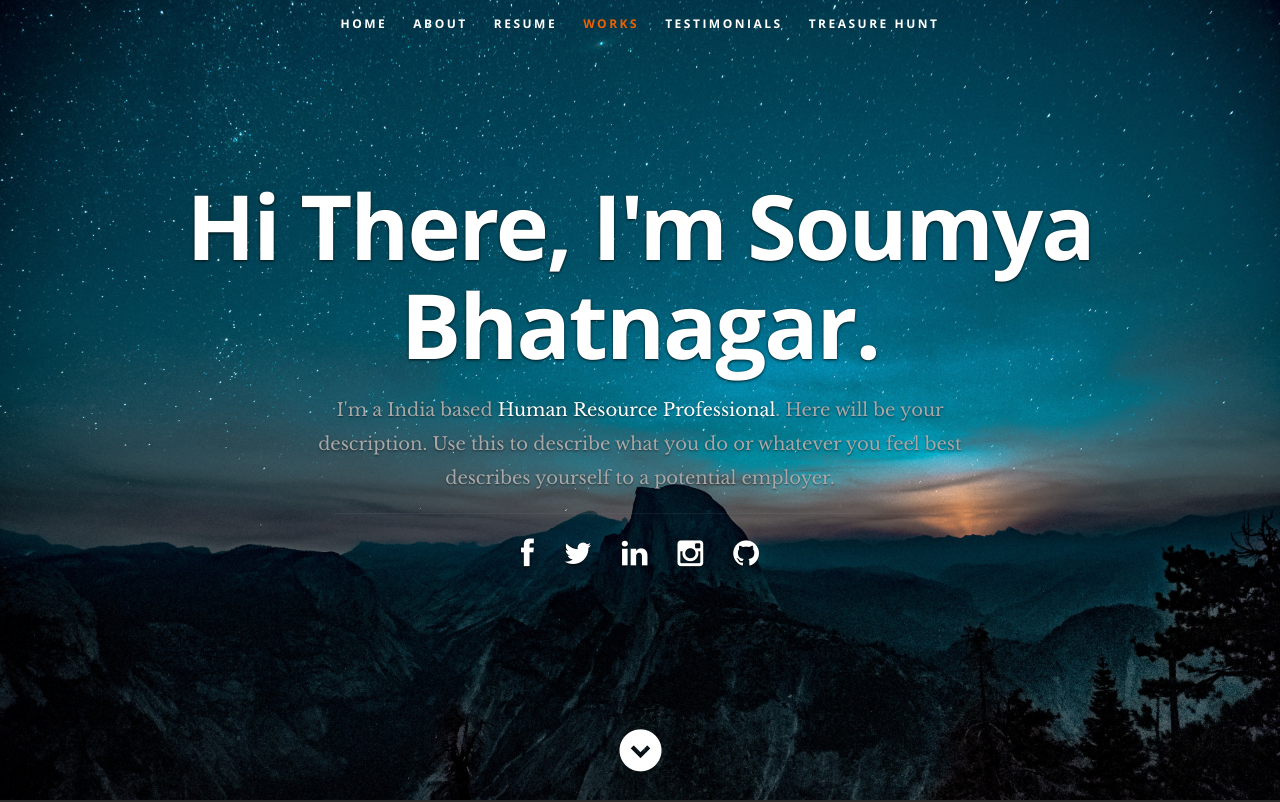
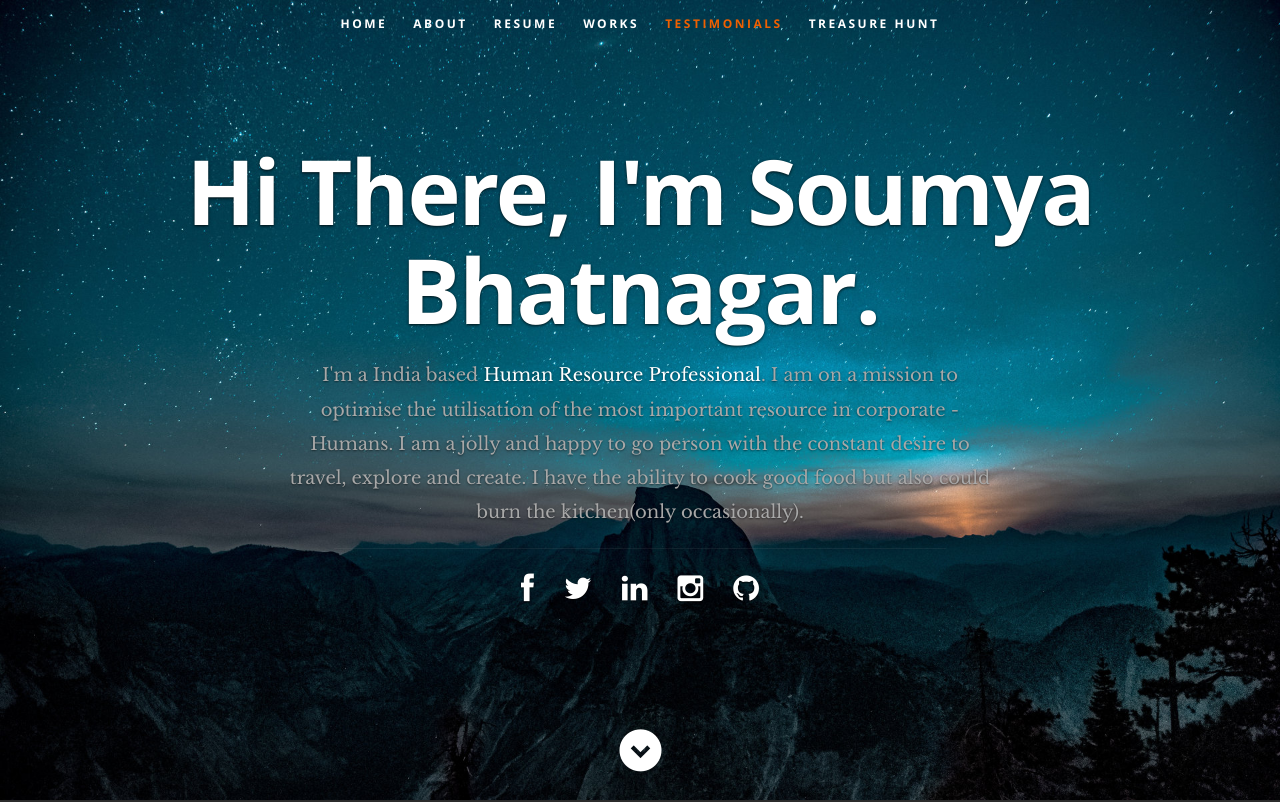
Before and after one commit to soumyabhatnagar/me, a React (Create React App) app: page / in a window 1280 px wide. Shown: the top 802 px of the page. Built offline with nearby package versions, Linux system fonts and the light colour scheme.

Commit message:
Added testimonials and updated treasure hunt

```diff
--- a/public/css/layout.css
+++ b/public/css/layout.css
@@ -814,6 +814,14 @@ call-to-action .button {
     color: #EBEEEE;
     margin-bottom: 6px;
 }
+
+.description-text {
+    font-family: 'librebaskerville-italic', serif;
+    padding: 0;
+    font-size: 18px;
+    line-height: 36px;
+    color: #fff
+}
 /*#treasureHunt h1 span { display: none; }*/
 /*#treasureHunt h1:before {*/
 /*    font-family: 'FontAwesome';*/
@@ -1137,3 +1145,8 @@ footer .social-links li:first-child { margin-left: 0; }
     position: relative;
     margin-left: 21%;
 }
+
+.happy-birthday-image-class {
+    width: 75% !important;
+    margin-left: -15%;
+}
--- a/public/resumeData.json
+++ b/public/resumeData.json
@@ -2,7 +2,7 @@
   "main": {
     "name": "Soumya Bhatnagar",
     "occupation": "Human Resource Professional",
-    "description": "Here will be your description. Use this to describe what you do or whatever you feel best describes yourself to a potential employer",
+    "description": "I am on a mission to optimise the utilisation of the most important resource in corporate - Humans. I am a jolly and happy to go person with the constant desire to travel, explore and create. I have the ability to cook good food but also could burn the kitchen(only occasionally)",
     "image": "profilepic.jpg",
     "bio": "Currently pursuing MBA HR at NMIMS Mumbai (2023 batch).\n\n3 years of experience in Talent Acquisition and HR operations at a Digital Marketing and IT Startup.\n\nSkilled in: Talent Acquisition, End-to-end recruitment cycle, IT and Non-IT recruitment, Campus placements, Onboarding, Setting up processes, Employee Engagement activities, and Sourcing.",
     "contactmessage": "Let's get in touch!",
@@ -10,8 +10,8 @@
     "address": {
       "city": "India"
     },
-    "website": "http://www.timbakerdev.com",
-    "resumedownload": "http://timbakerdev.com",
+    "website": "https://soumyabhatnagar.github.io/me/#resume",
+    "resumedownload": "https://soumyabhatnagar.github.io/me/#resume",
     "social": [
       {
         "name": "facebook",
@@ -129,6 +129,12 @@
         "category": "Experiences at world’s most dexterous and pivotal firm – Mother Inc.",
         "image": "mandla1.jpeg",
         "url": "https://www.theillume.in/editorial-1"
+      },
+      {
+        "title": "Mandala 6",
+        "category": "Experiences at world’s most dexterous and pivotal firm – Mother Inc.",
+        "image": "mandla6.jpeg",
+        "url": "https://www.theillume.in/editorial-1"
       }
     ],
     "projects": [
@@ -161,17 +167,33 @@
       {
         "text": "Happiest B’day to my first friend, first nursery friend, first kindergarten friend, first school friend, first neighbourhood friend, the friend who dragged me to the MPS Ka auto, the only friend who shared the cruel UKG class teacher’s daant ( have been asked to stop here, apparently there’s a word limit, HAHA !!). The fact that you singly occupy all these places in my childhood ( and almost every other childhood memory of mine ) never fails to surprise. And to top it off, I get to celebrate this special day with you. I SURE HIT A JACKPOT THERE. Yours is a rarest of rare friendship to me. Not everyone gets to have this. I hope I always have access to your 12 hours of extra worldly wisdom :)",
         "user": "Navsheen",
-        "gameName": "McSpicy Paneer"
+        "gameName": "Chicken Wings"
       },
+      {
+	"text": "Proud to have a daughter like u ❤❤ happy birthday \uD83C\uDF82\uD83E\uDD73\uD83C\uDF89\uD83C\uDF88\uD83C\uDF81\uD83C\uDF8A our princess \uD83D\uDC78we love u ❤\uD83D\uDC96may all your dreams come true \uD83D\uDC4D\uD83D\uDC4Dwe admire your art of leading a balanced life keep it up \uD83D\uDC4D\uD83D\uDC4D",
+	"user": "Amma Pappa",
+	"gameName": "Biryani & Rasmalai"
+},
+
       {
         "text": "Mausijii Namaste!\n\nAapko Janamdin ki bhut bhut shubhkamnayein! Aap aise hi humpe aashirvaad banaye rakhein aur haste rhein.\nHope u get a limitless supply of Plan B wings and Biryanis.\nTo more me disturbing your afternoon naps and even more Bangalore memories.\n\nCharan Sparsh!",
         "user": "Sankalp",
         "gameName": "Phirni"
       },
       {
-        "text": "Highly recommend Somu bear\nKey benefits:\n1. Very reliable and trustworthy. Always has your back when you need a fake sleepover or a place to crash after a party\n2. Cuddly and perfect for warm hugs. Also, she has many cuddly dolls for added comfort\n3. Perfect for long chatty sleepovers. Has the ability to chit chat continuously for 24hrs\n4. Best food buddy ! Always ready to over eat and then complain about it for the rest of the evening\n5. My gemini twin !! Fun and crazy to hang out with especially for bollywood nights !!!\n\nIn all, must hire Somu bear for the job of a friend.\nHappy Birthday Somu!! ❤️❤️",
+        "text": "Highly recommend Somu bear due to following \nKey benefits:\n1. Very reliable and trustworthy. Always has your back when you need a fake sleepover or a place to crash after a party\n2. Cuddly and perfect for warm hugs. Also, she has many cuddly dolls for added comfort\n3. Perfect for long chatty sleepovers. Has the ability to chit chat continuously for 24hrs\n4. Best food buddy ! Always ready to over eat and then complain about it for the rest of the evening\n5. My gemini twin !! Fun and crazy to hang out with especially for bollywood nights !!!\n\nIn all, must hire Somu bear for the job of a friend.\nHappy Birthday Somu!! ❤️❤️",
         "user": "Hansini",
         "gameName": "Cinnamon Roll"
+      },
+      {
+        "text": "Soumya is a person you will always want and will be lucky to have in your corner. It is almost fascinating how a person can be so intelligent and silly at the same time \uD83D\uDE1C. She's like an oasis in the Sahara Desert. Her incredible focus and ability to achieve goals once decided, sets her apart and makes her destined for great things. Only she has the ability to be super mature and maintain the zeal and cute(only sometimes! \uD83D\uDC76) childish traits in a single personality. Relish o' friends, for we have the human version of a panda!! ",
+        "user": "Naveed",
+        "gameName": "Blueberry Cheesecake"
+      },
+      {
+        "text": "She’s an enigma,\nOn whom I’ve given up,\nCan only be deciphered,\nOnly by herself\n*S*illy yet,\n*O*pen hearted\n*U*nderstanding yet,\n*M*oody\n*Y*oung at heart and,\n*A*dored by all\nCaution: She’ll ditch your Plan A because she is crazy for PLAN B",
+        "user": "Siddharth",
+        "gameName": "McSpicy Paneer"
       },
       {
         "text": "Soumya is my first friend in Banglore. She is the one who showed me around (very specifically the best places to eat). I was always excited whenever she used to visit her home town, because she always used to bring me tasty gujia and home made cake.We had some of the best parties and board games which went on for hours together. I would definitely have not played RISK if you wouldn't have read the entire rules book.\n\nShe's for sure one of my most trusted friends",
--- a/src/Components/About.js
+++ b/src/Components/About.js
@@ -30,7 +30,7 @@ class About extends Component {
 
                <div className="columns download">
                   <p>
-                     <a href={resumeDownload} className="button"><i className="fa fa-download"></i>Download Resume</a>
+                     <a href={resumeDownload} className="button" target="_blank"><i className="fa fa-download"></i>Resume</a>
                   </p>
                </div>
             </div>
--- a/src/Components/TreasureHunt.js
+++ b/src/Components/TreasureHunt.js
@@ -60,6 +60,11 @@ class TreasureHunt extends Component {
                                 <span>Treasure Hunt</span>
                             </h1>
                         </div>
+                        <div>
+                            <h2 className="description-text" style={{textAlign: "center"}}>
+                                <span>(Guess the real names of the people as per their testimonials above)</span>
+                            </h2>
+                        </div>
                         <br/>
                         <br/>
                         {thFields}
@@ -77,11 +82,8 @@ class TreasureHunt extends Component {
                 </div>
 
                 <div className="correct-response gif-class hide-class">
-                    <iframe src="https://giphy.com/embed/Rhf0uSWt1P2TFqVMZK" width="480" height="400" frameBorder="0"
-                            className="giphy-embed" allowFullScreen></iframe>
-                    <p><a href="https://giphy.com/gifs/Friends-friends-season-9-tv-Rhf0uSWt1P2TFqVMZK">via GIPHY</a></p>
+                    <img className="happy-birthday-image-class" alt="HappyBirthday" src='images/happy-birthday.jpg'/>
                 </div>
-
             </section>
         )
 
```
